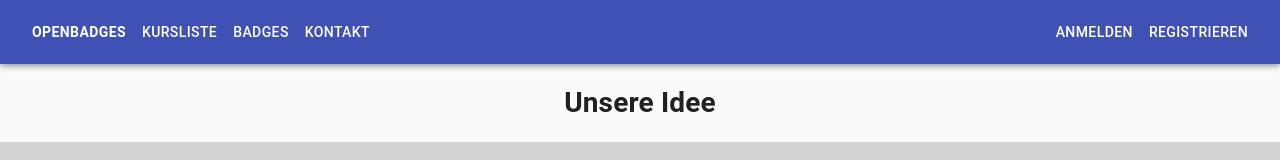
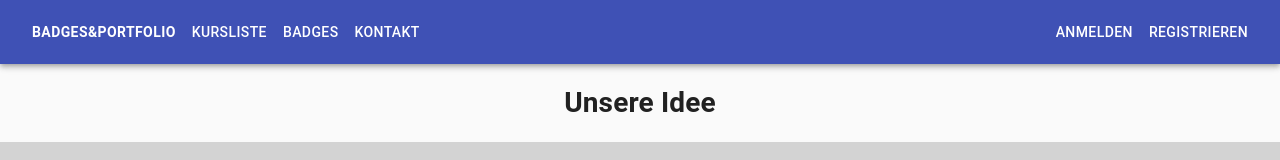
Before and after one commit to myBadges-org/Frontend-myBadges.org, a React (Create React App) app: page / in a window 1280 px wide. Shown: the top 160 px of the page. Built offline with nearby package versions, Linux system fonts and the light colour scheme; no server answers.

Commit message:
change "OpenBadges" in "Badges&Portfolio"

```diff
--- a/src/components/header/Navbar.js
+++ b/src/components/header/Navbar.js
@@ -48,7 +48,7 @@ class Navbar extends Component {
       <div style={{flexGrow: 1}}>
         <Button component={NavLink} exact to={'/'} activeStyle={{fontWeight: "bold"}} color="inherit">
           <Typography variant="inherit">
-            OpenBadges
+            Badges&Portfolio
           </Typography>
         </Button>
         <Button component={NavLink} to={'/course'} activeStyle={{fontWeight: "bold"}} color="inherit">
```
